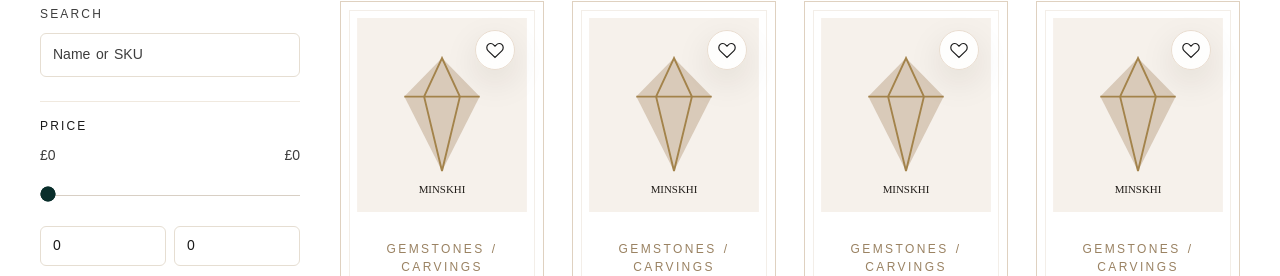
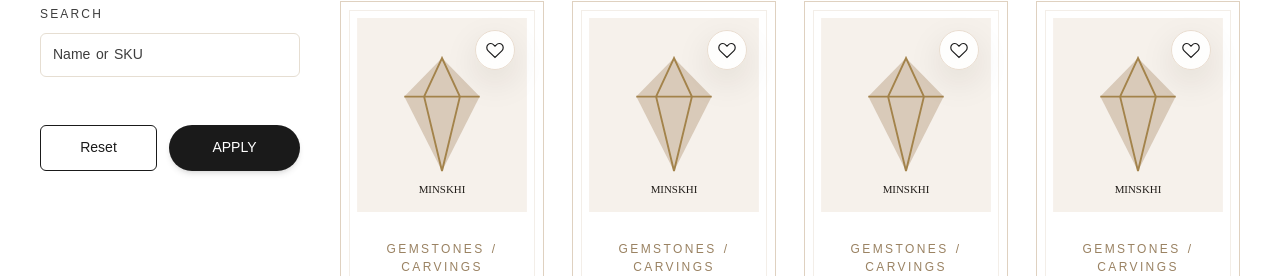
Before and after one commit to werahare/minskhi-next, a Next.js app: page /minerals in a window 1280 px wide. Shown: the part 524-800 px from the top of the page. Built offline with nearby package versions, Linux system fonts and the light colour scheme; a web font is replaced by a local one.

Commit message:
Remove product price filter

```diff
--- a/src/components/filters/ProductFilters.tsx
+++ b/src/components/filters/ProductFilters.tsx
@@ -1,6 +1,6 @@
 "use client";
 
-import React, { useEffect, useState } from "react";
+import React from "react";
 import { usePathname, useRouter, useSearchParams } from "next/navigation";
 
 type FilterGroup = {
@@ -10,7 +10,7 @@ type FilterGroup = {
 
 const dropdownFilterNames = new Set(["gem type", "shape / cut", "colour", "treatment"]);
 
-export function ProductFilters({ filters, mode }: { filters: FilterGroup[]; mode?: "gemstones" | "jewellery" }) {
+export function ProductFilters({ filters }: { filters: FilterGroup[]; mode?: "gemstones" | "jewellery" }) {
   const router = useRouter();
   const pathname = usePathname();
   const searchParams = useSearchParams();
@@ -35,21 +35,6 @@ export function ProductFilters({ filters, mode }: { filters: FilterGroup[]; mode
     else params.delete(key);
     params.set("page", "1");
     router.push(`${pathname}?${params.toString()}`);
-  }
-
-  const initialMin = parseFloat(searchParams.get("price_min") ?? "") || 0;
-  const initialMax = parseFloat(searchParams.get("price_max") ?? "") || 0;
-  const [priceMin, setPriceMin] = useState<number>(initialMin);
-  const [priceMax, setPriceMax] = useState<number>(initialMax);
-
-  useEffect(() => {
-    setPriceMin(parseFloat(searchParams.get("price_min") ?? "") || 0);
-    setPriceMax(parseFloat(searchParams.get("price_max") ?? "") || 0);
-  }, [searchParams.toString()]);
-
-  function applyPrice() {
-    updateParam("price_min", priceMin ? String(priceMin) : "");
-    updateParam("price_max", priceMax ? String(priceMax) : "");
   }
 
   function viewItems() {
@@ -129,7 +114,7 @@ export function ProductFilters({ filters, mode }: { filters: FilterGroup[]; mode
                     beige: "#f5e9dc",
                     yellow: "#f59e0b",
                     pink: "#ec4899",
-                    brown: "#8b5a2b",
+                    brown: "#8b5a2b"
                   };
                   if (key.startsWith("#")) return key;
                   return map[key] ?? "transparent";
@@ -175,77 +160,18 @@ export function ProductFilters({ filters, mode }: { filters: FilterGroup[]; mode
         );
       })}
 
-      {mode === "gemstones" ? (
-        <div className="border-t border-[#f0e9df] pt-4">
-          <div className="mb-3 text-xs uppercase tracking-[0.18em] text-ink">Price</div>
-          <div className="flex items-center justify-between text-sm text-mink">
-            <div>£{priceMin || "0"}</div>
-            <div>£{priceMax || "0"}</div>
-          </div>
-          <div className="mt-4">
-            <div className="relative h-8">
-              <div className="absolute left-0 right-0 top-[13px] h-px bg-[#d8cfc4]" />
-              <input
-                type="range"
-                min={0}
-                max={10000}
-                value={priceMin}
-                onChange={(e) => {
-                  const val = Math.min(Number(e.currentTarget.value), priceMax - 1 || Number(e.currentTarget.value));
-                  setPriceMin(val);
-                }}
-                className="absolute left-0 right-0 top-2 h-2 appearance-none bg-transparent accent-[#092E2B]"
-              />
-              <input
-                type="range"
-                min={0}
-                max={10000}
-                value={priceMax}
-                onChange={(e) => {
-                  const val = Math.max(Number(e.currentTarget.value), priceMin + 1 || Number(e.currentTarget.value));
-                  setPriceMax(val);
-                }}
-                className="absolute left-0 right-0 top-2 h-2 appearance-none bg-transparent accent-[#092E2B]"
-              />
-            </div>
-            <div className="mt-3 flex gap-2">
-              <input
-                type="number"
-                className="h-10 w-1/2 rounded-md border border-[#e6ded2] px-3 text-sm"
-                value={priceMin}
-                onChange={(e) => setPriceMin(Number(e.currentTarget.value || 0))}
-                placeholder="Min"
-              />
-              <input
-                type="number"
-                className="h-10 w-1/2 rounded-md border border-[#e6ded2] px-3 text-sm"
-                value={priceMax}
-                onChange={(e) => setPriceMax(Number(e.currentTarget.value || 0))}
-                placeholder="Max"
-              />
-            </div>
-          </div>
-        </div>
-      ) : null}
-
       <div className="pt-6 flex gap-3">
         <button
           className="flex-1 rounded-md border border-ink bg-transparent px-4 py-3 text-sm"
-          onClick={() => {
-            setPriceMin(0);
-            setPriceMax(0);
-            clearFilters();
-          }}
+          onClick={clearFilters}
           type="button"
         >
           Reset
         </button>
         <button
           className="flex-1 rounded-full bg-ink px-6 py-3 text-sm font-medium uppercase text-white shadow-md"
-          onClick={() => {
-            applyPrice();
-            viewItems();
-          }}
+          onClick={viewItems}
+          type="button"
         >
           Apply
         </button>
--- a/src/lib/filters.ts
+++ b/src/lib/filters.ts
@@ -113,21 +113,6 @@ export function productMatchesFilters(product: Product, params: URLSearchParams)
     return false;
   }
 
-  // Price range handling (price_min, price_max)
-  const priceMin = params.get("price_min");
-  const priceMax = params.get("price_max");
-  if (priceMin || priceMax) {
-    const p = parseFloat(product.price || "0") || 0;
-    if (priceMin) {
-      const min = parseFloat(priceMin);
-      if (!Number.isNaN(min) && p < min) return false;
-    }
-    if (priceMax) {
-      const max = parseFloat(priceMax);
-      if (!Number.isNaN(max) && p > max) return false;
-    }
-  }
-
   for (const [key, value] of params.entries()) {
     if (["q", "sort", "count", "page", "price_min", "price_max"].includes(key) || !value) continue;
     const requestedValues = value.split(",").map((part) => part.toLowerCase());
```
